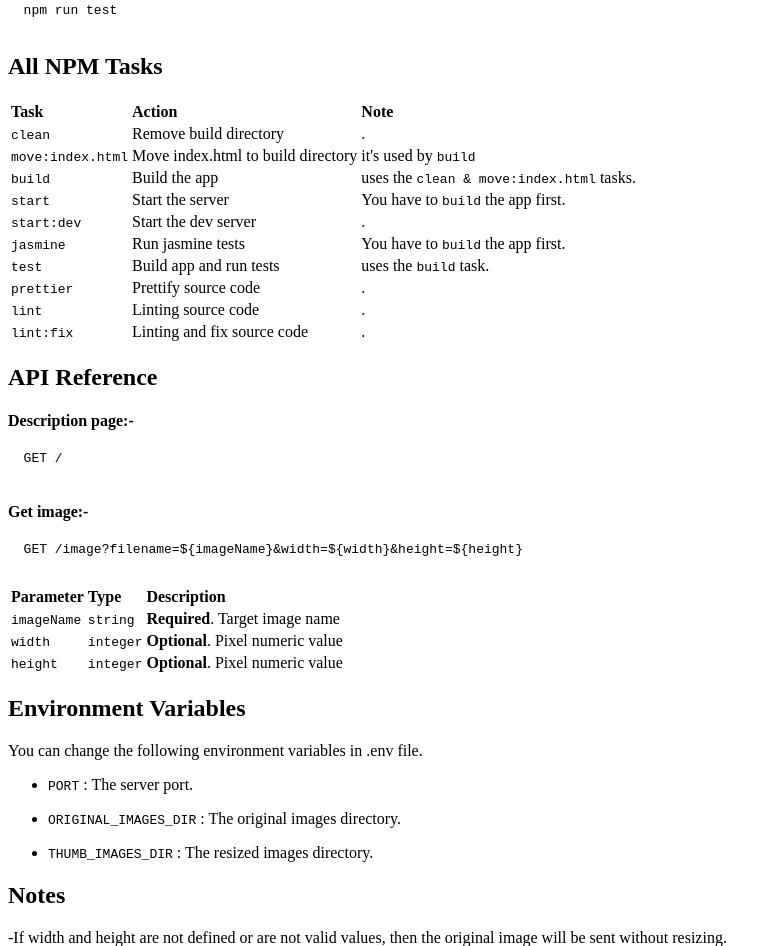
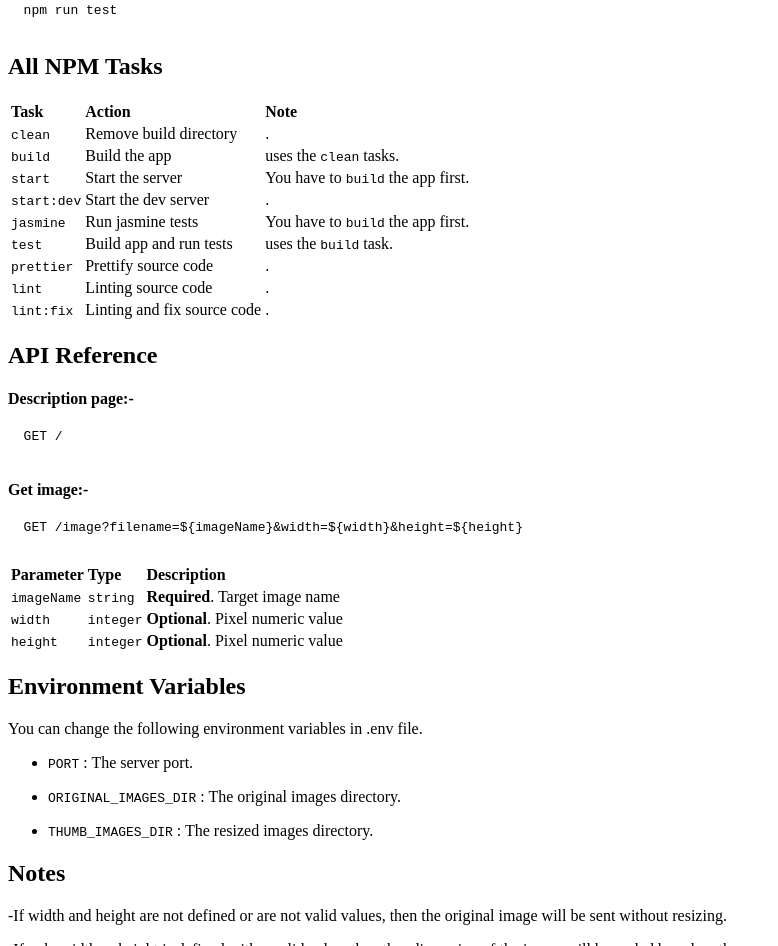
Before and after one commit to Eslam-Gaber645/-Udacity--Image-processing-API, a website: page index.html in a window 1280 px wide. Shown: the part 1012-1958 px from the top of the page, without its empty margins (0-778 px from the left). Drawn offline with Linux system fonts and the light colour scheme.

Commit message:
Update npm tasks.

```diff
--- a/index.html
+++ b/index.html
@@ -67,14 +67,9 @@
         <td style="text-align:left">.</td>
       </tr>
       <tr>
-        <td style="text-align:left"><code>move:index.html</code></td>
-        <td style="text-align:left">Move index.html to build directory</td>
-        <td style="text-align:left">it&#39;s used by <code>build</code></td>
-      </tr>
-      <tr>
         <td style="text-align:left"><code>build</code></td>
         <td style="text-align:left">Build the app</td>
-        <td style="text-align:left">uses the <code>clean &amp; move:index.html</code> tasks.</td>
+        <td style="text-align:left">uses the <code>clean</code> tasks.</td>
       </tr>
       <tr>
         <td style="text-align:left"><code>start</code></td>
```
Also changed, not shown: README.md.
